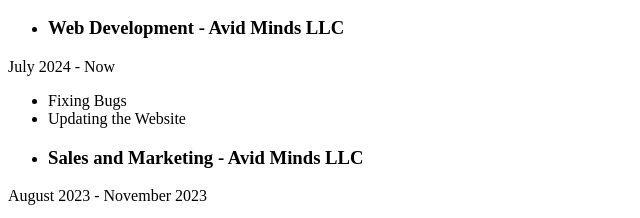
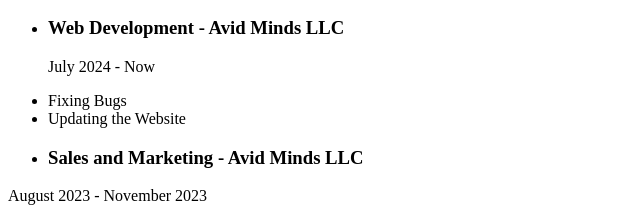
Before and after one commit to prymakyrylo/Capstone-Project-1, a plain HTML site: page index.html in a window 1280 px wide. Shown: the part 353-571 px from the top of the page, 0-640 px from the left. Drawn offline with Linux system fonts and the light colour scheme.

Commit message:
Update index.html

```diff
--- a/index.html
+++ b/index.html
@@ -22,7 +22,7 @@
   <ul>
     <li><h3>Web Development - Avid Minds LLC</h3></li>
   </ul>
-  <p>July 2024 - Now</p>
+  <ul>July 2024 - Now</ul>
   <ul>
     <li>Fixing Bugs</li>
     <li>Updating the Website</li>
```
